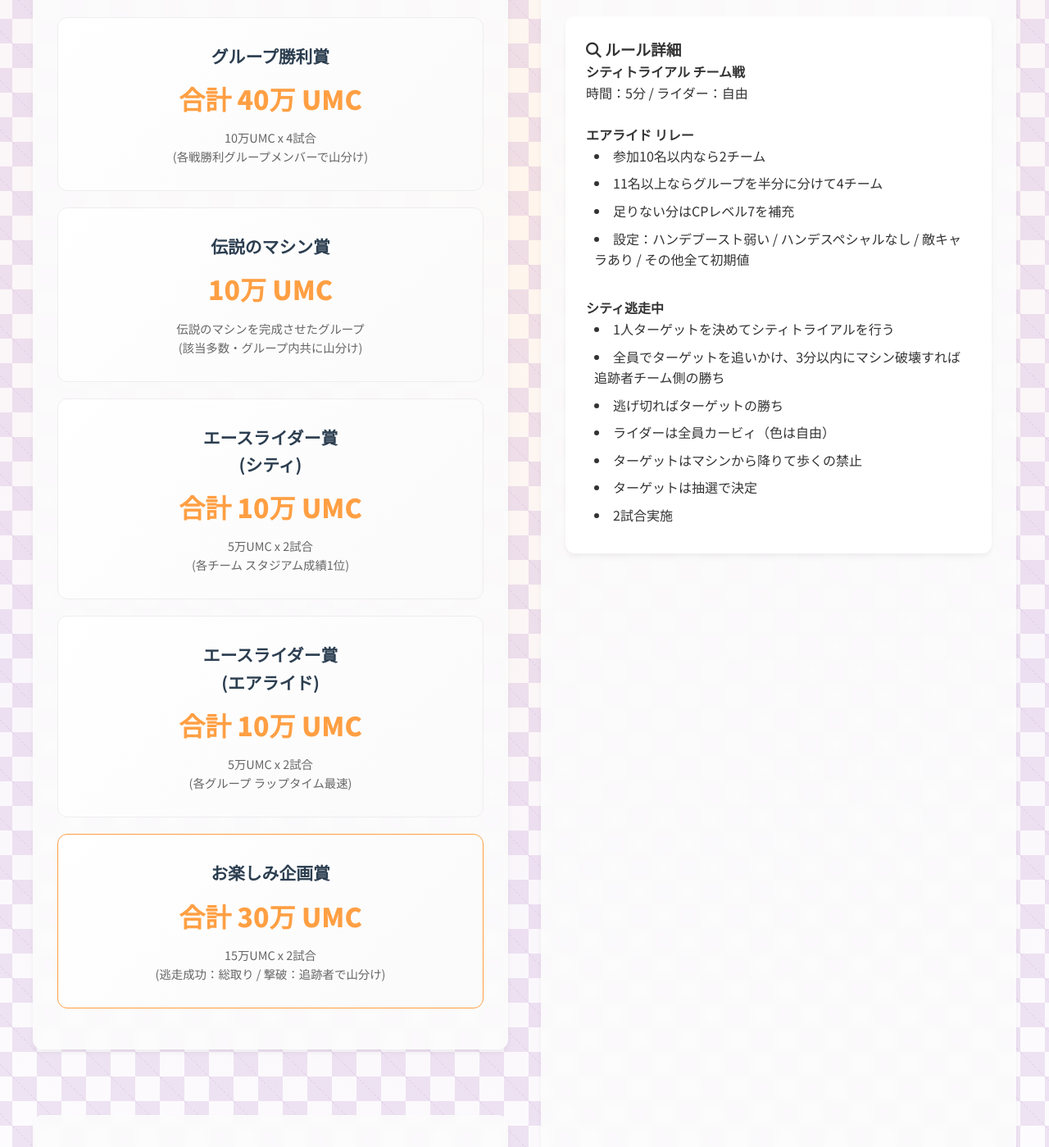
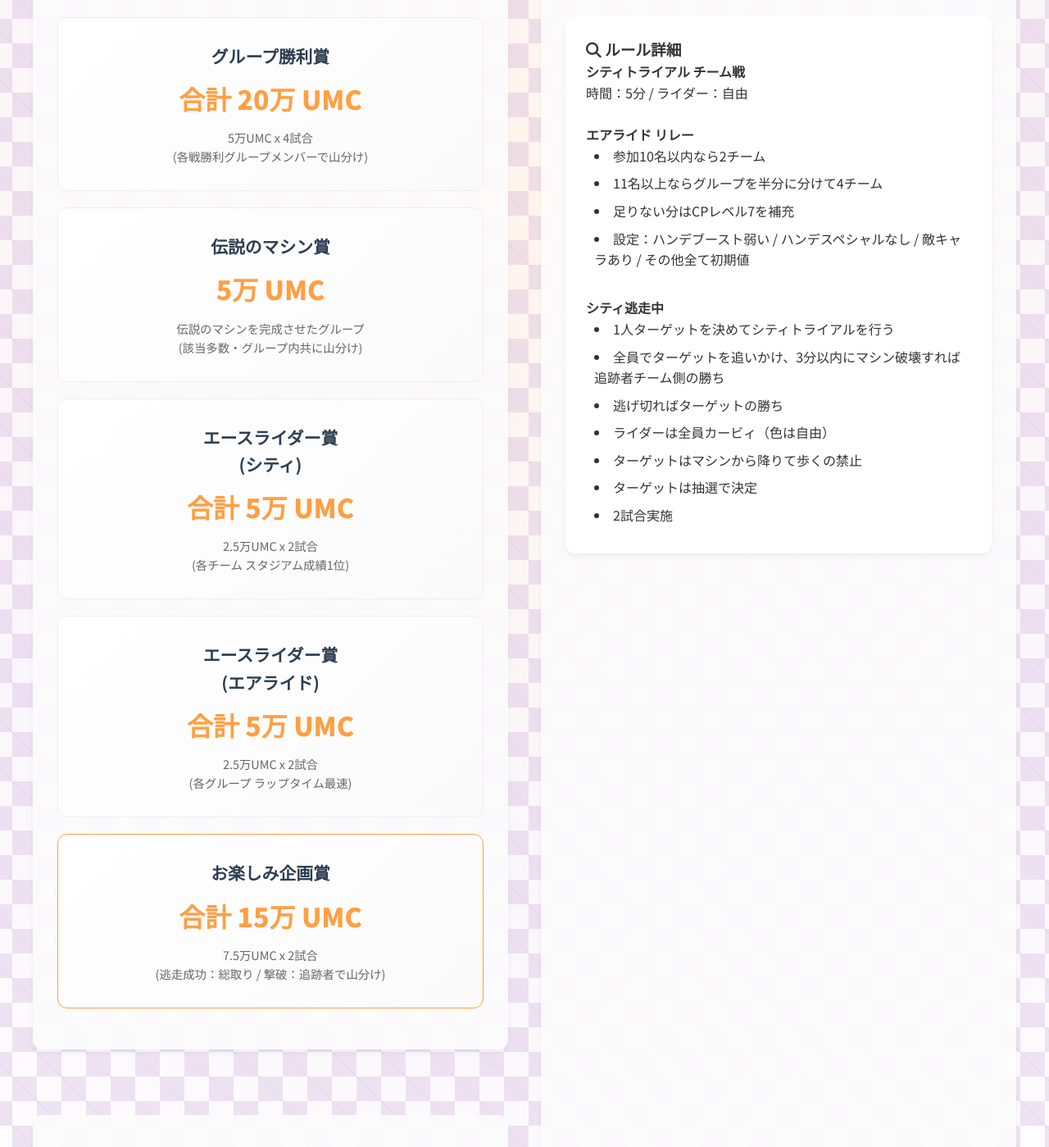
Before and after one commit to orange3134/airider-newyear2026cup, a plain HTML site: page index.html in a window 1280 px wide. Shown: the part 1312-2711 px from the top of the page at 82% size. Drawn offline with Linux system fonts and the light colour scheme.

Commit message:
賞金金額を変更

```diff
--- a/index.html
+++ b/index.html
@@ -118,28 +118,28 @@
                 <div class="prize-list">
                     <div class="prize-card">
                         <h4>グループ勝利賞</h4>
-                        <div class="amount">合計 40万 UMC</div>
-                        <p>10万UMC x 4試合<br>(各戦勝利グループメンバーで山分け)</p>
+                        <div class="amount">合計 20万 UMC</div>
+                        <p>5万UMC x 4試合<br>(各戦勝利グループメンバーで山分け)</p>
                     </div>
                     <div class="prize-card">
                         <h4>伝説のマシン賞</h4>
-                        <div class="amount">10万 UMC</div>
+                        <div class="amount">5万 UMC</div>
                         <p>伝説のマシンを完成させたグループ<br>(該当多数・グループ内共に山分け)</p>
                     </div>
                     <div class="prize-card">
                         <h4>エースライダー賞<br>(シティ)</h4>
-                        <div class="amount">合計 10万 UMC</div>
-                        <p>5万UMC x 2試合<br>(各チーム スタジアム成績1位)</p>
+                        <div class="amount">合計 5万 UMC</div>
+                        <p>2.5万UMC x 2試合<br>(各チーム スタジアム成績1位)</p>
                     </div>
                     <div class="prize-card">
                         <h4>エースライダー賞<br>(エアライド)</h4>
-                        <div class="amount">合計 10万 UMC</div>
-                        <p>5万UMC x 2試合<br>(各グループ ラップタイム最速)</p>
+                        <div class="amount">合計 5万 UMC</div>
+                        <p>2.5万UMC x 2試合<br>(各グループ ラップタイム最速)</p>
                     </div>
                     <div class="prize-card" style="grid-column: 1 / -1; border-color: var(--accent-color);">
                         <h4>お楽しみ企画賞</h4>
-                        <div class="amount">合計 30万 UMC</div>
-                        <p>15万UMC x 2試合<br>(逃走成功：総取り / 撃破：追跡者で山分け)</p>
+                        <div class="amount">合計 15万 UMC</div>
+                        <p>7.5万UMC x 2試合<br>(逃走成功：総取り / 撃破：追跡者で山分け)</p>
                     </div>
                 </div>
             </div>
```
